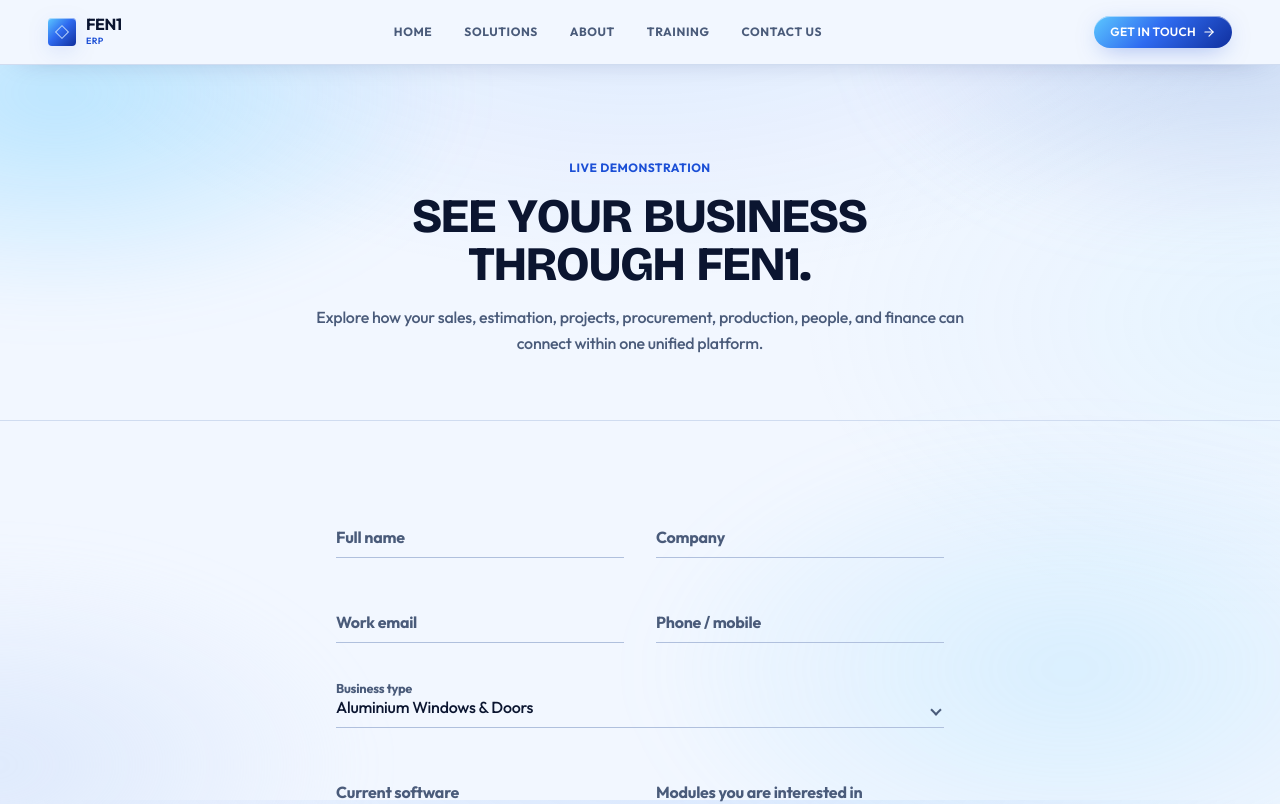
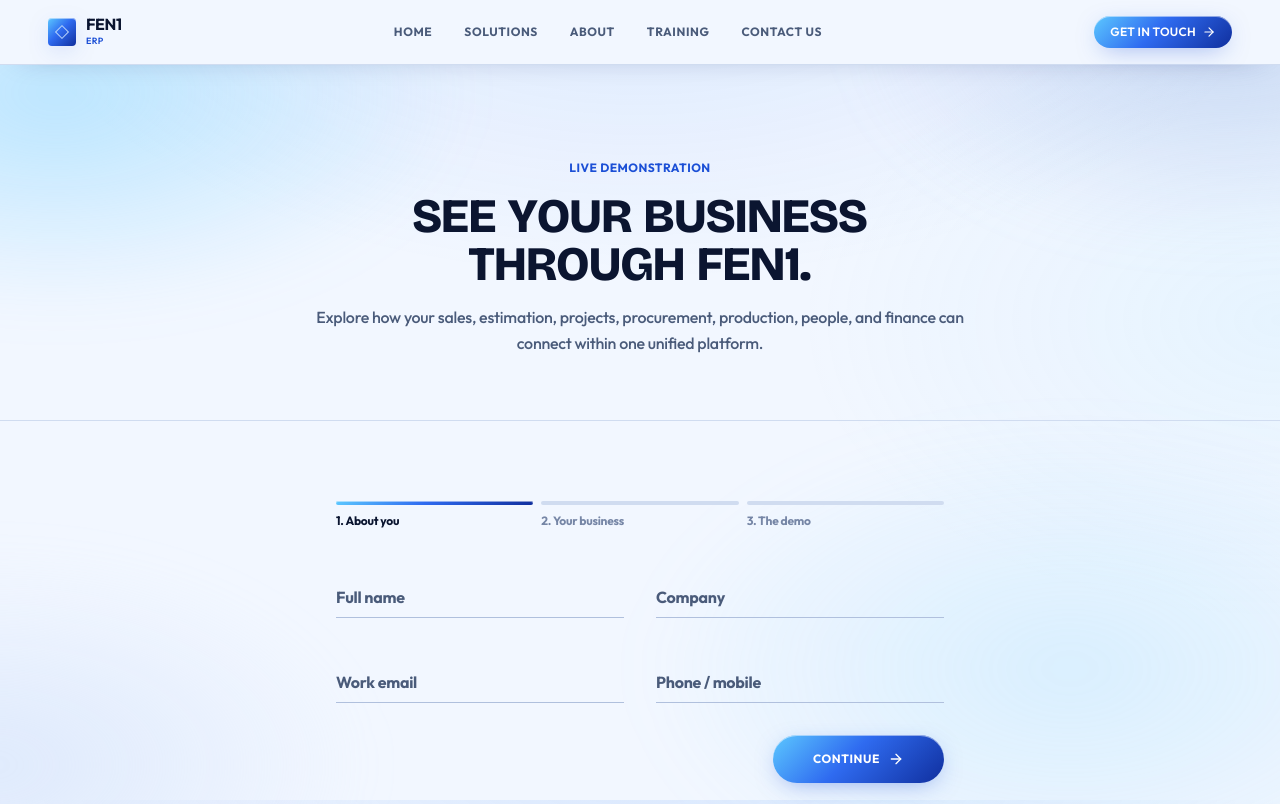
Before and after one commit to Devanshi207/fen1, a Next.js app: page /request-demo in a window 1280 px wide. Shown: the top 804 px of the page. Built offline with nearby package versions, Linux system fonts and the light colour scheme.

Commit message:
Demo request as three short steps with choice chips and a typed 'something else'

```diff
--- a/src/app/globals.css
+++ b/src/app/globals.css
@@ -552,3 +552,8 @@ footer { padding-bottom: env(safe-area-inset-bottom); }
 .nav-link { position: relative; padding-block: 0.4rem; }
 .nav-link::after { content: ""; position: absolute; left: 0; right: 0; bottom: 0; height: 2px; border-radius: 2px; background: var(--accent); transform: scaleX(0); transform-origin: left; transition: transform 0.35s var(--ease); }
 .nav-link:hover::after, .nav-link[aria-current="page"]::after { transform: scaleX(1); }
+
+/* Form steps slide in from the right */
+.step-in { animation: step-in 0.45s var(--ease) both; }
+@keyframes step-in { from { opacity: 0; transform: translateX(24px); } }
+@media (prefers-reduced-motion: reduce) { .step-in { animation: none; } }
--- a/src/app/request-demo/page.tsx
+++ b/src/app/request-demo/page.tsx
@@ -1,10 +1,12 @@
 "use client";
 
 import React, { useState } from "react";
-import { Send, CheckCircle2 } from "lucide-react";
+import { ArrowLeft, ArrowRight, CheckCircle2, Check } from "lucide-react";
 import { submitEnquiry, type SubmitState } from "@/lib/submitEnquiry";
 import KineticHeading from "@/components/KineticHeading";
-import { ChoiceField, TextAreaField, TextField } from "@/components/Field";
+import { TextAreaField, TextField } from "@/components/Field";
+import { FEN1_MODULES } from "@/data/modules";
+import { cn } from "@/lib/utils";
 
 const BUSINESS_TYPES = [
   "Aluminium Windows & Doors",
@@ -15,25 +17,60 @@ const BUSINESS_TYPES = [
   "Dealer / Distributor Network",
 ];
 
+const STEPS = ["About you", "Your business", "The demo"];
+
+function Chip({ selected, onClick, children }: { selected: boolean; onClick: () => void; children: React.ReactNode }) {
+  return (
+    <button
+      type="button"
+      aria-pressed={selected}
+      onClick={onClick}
+      className={cn(
+        "inline-flex items-center gap-1.5 rounded-full border px-4 py-2 text-sm transition-all duration-200",
+        selected
+          ? "border-[#1B4FD6] bg-[#1B4FD6] text-white font-semibold"
+          : "border-[#B0C0DD] bg-[#FFFFFF] text-[#0B1530] hover:border-[#1B4FD6]"
+      )}
+    >
+      {selected && <Check className="w-3.5 h-3.5" aria-hidden="true" />}
+      {children}
+    </button>
+  );
+}
+
 export default function RequestDemoPage() {
   const [status, setStatus] = useState<SubmitState>("idle");
   const submitted = status === "sent";
+  const [step, setStep] = useState(0);
+  const [other, setOther] = useState(false);
+  const [modules, setModules] = useState<string[]>([]);
   const [formData, setFormData] = useState({
     name: "",
     company: "",
-    businessType: BUSINESS_TYPES[0],
+    businessType: "",
     email: "",
     phone: "",
     currentSystem: "",
-    interestedModules: "",
     message: "",
   });
+  const set = (key: keyof typeof formData) => (v: string) => setFormData((f) => ({ ...f, [key]: v }));
+
+  const last = step === STEPS.length - 1;
 
   const handleSubmit = async (e: React.FormEvent) => {
     e.preventDefault();
+    if (!last) {
+      setStep(step + 1);
+      return;
+    }
     setStatus("sending");
-    const ok = await submitEnquiry("demo", formData);
+    const ok = await submitEnquiry("demo", { ...formData, interestedModules: modules.join(", ") });
     setStatus(ok ? "sent" : "error");
+  };
+
+  const reset = () => {
+    setStatus("idle");
+    setStep(0);
   };
 
   return (
@@ -51,7 +88,7 @@ export default function RequestDemoPage() {
         </div>
       </section>
 
-      {/* Demo Form Section */}
+      {/* Demo request: three short steps */}
       <section className="py-16 sm:py-20">
         <div className="max-w-2xl mx-auto px-4 sm:px-6 lg:px-8">
           {submitted ? (
@@ -64,35 +101,91 @@ export default function RequestDemoPage() {
                 We have received your request and will be in touch to arrange a demonstration for your technical and management team.
               </p>
               <button
-                onClick={() => setStatus("idle")}
+                onClick={reset}
                 className="mt-4 px-6 py-2.5 border border-[#1B4FD6] text-[#1B4FD6] text-sm font-semibold rounded-full hover:bg-[#FFFFFF] transition-colors"
               >
                 Submit another request
               </button>
             </div>
           ) : (
-            <form onSubmit={handleSubmit} className="space-y-7">
-              <div className="grid grid-cols-1 sm:grid-cols-2 gap-x-8 gap-y-7">
-                <TextField label="Full name" required value={formData.name} onChange={(v) => setFormData({ ...formData, name: v })} />
-                <TextField label="Company" required value={formData.company} onChange={(v) => setFormData({ ...formData, company: v })} />
-                <TextField label="Work email" type="email" required value={formData.email} onChange={(v) => setFormData({ ...formData, email: v })} />
-                <TextField label="Phone / mobile" type="tel" required value={formData.phone} onChange={(v) => setFormData({ ...formData, phone: v })} />
+            <form onSubmit={handleSubmit} className="space-y-8">
+              {/* Progress */}
+              <div>
+                <ol className="flex gap-2" aria-label="Progress">
+                  {STEPS.map((label, i) => (
+                    <li key={label} className="flex-1" aria-current={i === step ? "step" : undefined}>
+                      <span className={cn("block h-1 rounded-full transition-colors duration-500", i <= step ? "bg-[#1B4FD6]" : "bg-[#D0DCF0]")} />
+                      <span className={cn("mt-2 block text-xs font-semibold", i === step ? "text-[#0B1530]" : "text-[#7686A6]")}>
+                        {i + 1}. {label}
+                      </span>
+                    </li>
+                  ))}
+                </ol>
               </div>
 
-              <ChoiceField
-                label="Business type"
-                options={BUSINESS_TYPES}
-                value={formData.businessType}
-                otherLabel="Describe your business"
-                onChange={(v) => setFormData({ ...formData, businessType: v })}
-              />
+              <div key={step} className="space-y-7 step-in">
+                {step === 0 && (
+                  <div className="grid grid-cols-1 sm:grid-cols-2 gap-x-8 gap-y-7">
+                    <TextField label="Full name" required value={formData.name} onChange={set("name")} />
+                    <TextField label="Company" required value={formData.company} onChange={set("company")} />
+                    <TextField label="Work email" type="email" required value={formData.email} onChange={set("email")} />
+                    <TextField label="Phone / mobile" type="tel" required value={formData.phone} onChange={set("phone")} />
+                  </div>
+                )}
 
-              <div className="grid grid-cols-1 sm:grid-cols-2 gap-x-8 gap-y-7">
-                <TextField label="Current software" value={formData.currentSystem} onChange={(v) => setFormData({ ...formData, currentSystem: v })} />
-                <TextField label="Modules you are interested in" value={formData.interestedModules} onChange={(v) => setFormData({ ...formData, interestedModules: v })} />
+                {step === 1 && (
+                  <>
+                    <fieldset className="space-y-3">
+                      <legend className="text-sm font-semibold text-[#4A5B7A] mb-3">What kind of business are you?</legend>
+                      <div className="flex flex-wrap gap-2.5">
+                        {BUSINESS_TYPES.map((t) => (
+                          <Chip
+                            key={t}
+                            selected={!other && formData.businessType === t}
+                            onClick={() => {
+                              setOther(false);
+                              set("businessType")(t);
+                            }}
+                          >
+                            {t}
+                          </Chip>
+                        ))}
+                        <Chip
+                          selected={other}
+                          onClick={() => {
+                            setOther(true);
+                            set("businessType")("");
+                          }}
+                        >
+                          Something else
+                        </Chip>
                       </div>
+                      {other && <TextField label="Describe your business" required value={formData.businessType} onChange={set("businessType")} />}
+                    </fieldset>
+                    <TextField label="Software you use today (optional)" value={formData.currentSystem} onChange={set("currentSystem")} />
+                  </>
+                )}
 
-              <TextAreaField label="What would you like to see in the demo?" value={formData.message} onChange={(v) => setFormData({ ...formData, message: v })} />
+                {step === 2 && (
+                  <>
+                    <fieldset className="space-y-3">
+                      <legend className="text-sm font-semibold text-[#4A5B7A] mb-3">Which modules would you like to see? (optional)</legend>
+                      <div className="flex flex-wrap gap-2">
+                        {FEN1_MODULES.map((m) => (
+                          <Chip
+                            key={m.id}
+                            selected={modules.includes(m.name)}
+                            onClick={() => setModules((cur) => (cur.includes(m.name) ? cur.filter((x) => x !== m.name) : [...cur, m.name]))}
+                          >
+                            <span className="capitalize">{m.name.toLowerCase()}</span>
+                          </Chip>
+                        ))}
+                      </div>
+                    </fieldset>
+                    <TextAreaField label="Anything specific you want to see? (optional)" value={formData.message} onChange={set("message")} />
+                  </>
+                )}
+              </div>
 
               {status === "error" && (
                 <p role="alert" className="rounded-lg bg-[#FBEAE8] border border-[#E8B9B4] text-[#A85E55] text-sm px-4 py-3">
@@ -100,14 +193,26 @@ export default function RequestDemoPage() {
                 </p>
               )}
 
+              <div className="flex items-center gap-3">
+                {step > 0 && (
+                  <button
+                    type="button"
+                    onClick={() => setStep(step - 1)}
+                    className="inline-flex items-center gap-2 px-5 py-4 text-xs font-semibold uppercase tracking-wider text-[#4A5B7A] hover:text-[#0B1530] transition-colors"
+                  >
+                    <ArrowLeft className="w-4 h-4" />
+                    Back
+                  </button>
+                )}
                 <button
                   type="submit"
                   disabled={status === "sending"}
-                className="w-full sm:w-auto px-10 py-4 bg-[#1B4FD6] text-white font-semibold uppercase text-xs tracking-wider rounded-full flex items-center justify-center gap-2 cursor-pointer disabled:opacity-60"
+                  className="ml-auto px-10 py-4 bg-[#1B4FD6] text-white font-semibold uppercase text-xs tracking-wider rounded-full flex items-center justify-center gap-2 cursor-pointer disabled:opacity-60"
                 >
-                <span>{status === "sending" ? "Sending..." : "Request demo"}</span>
-                <Send className="w-4 h-4" />
+                  <span>{last ? (status === "sending" ? "Sending..." : "Request demo") : "Continue"}</span>
+                  <ArrowRight className="w-4 h-4" />
                 </button>
+              </div>
             </form>
           )}
         </div>
```
Also changed, not shown: 1 other file (tests, documents, lock files or other folders). Lines whose indentation alone changed are shown as unchanged.
